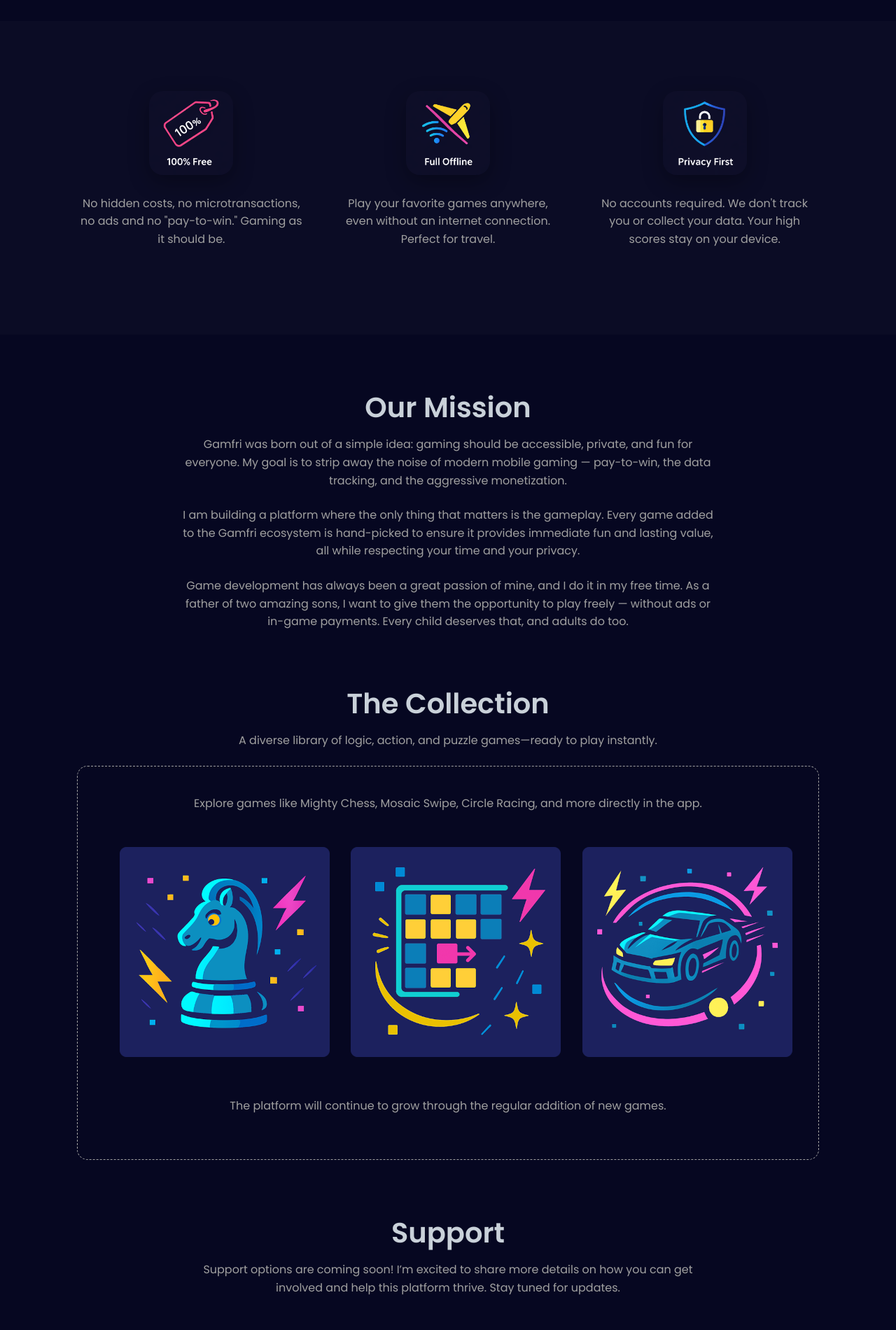
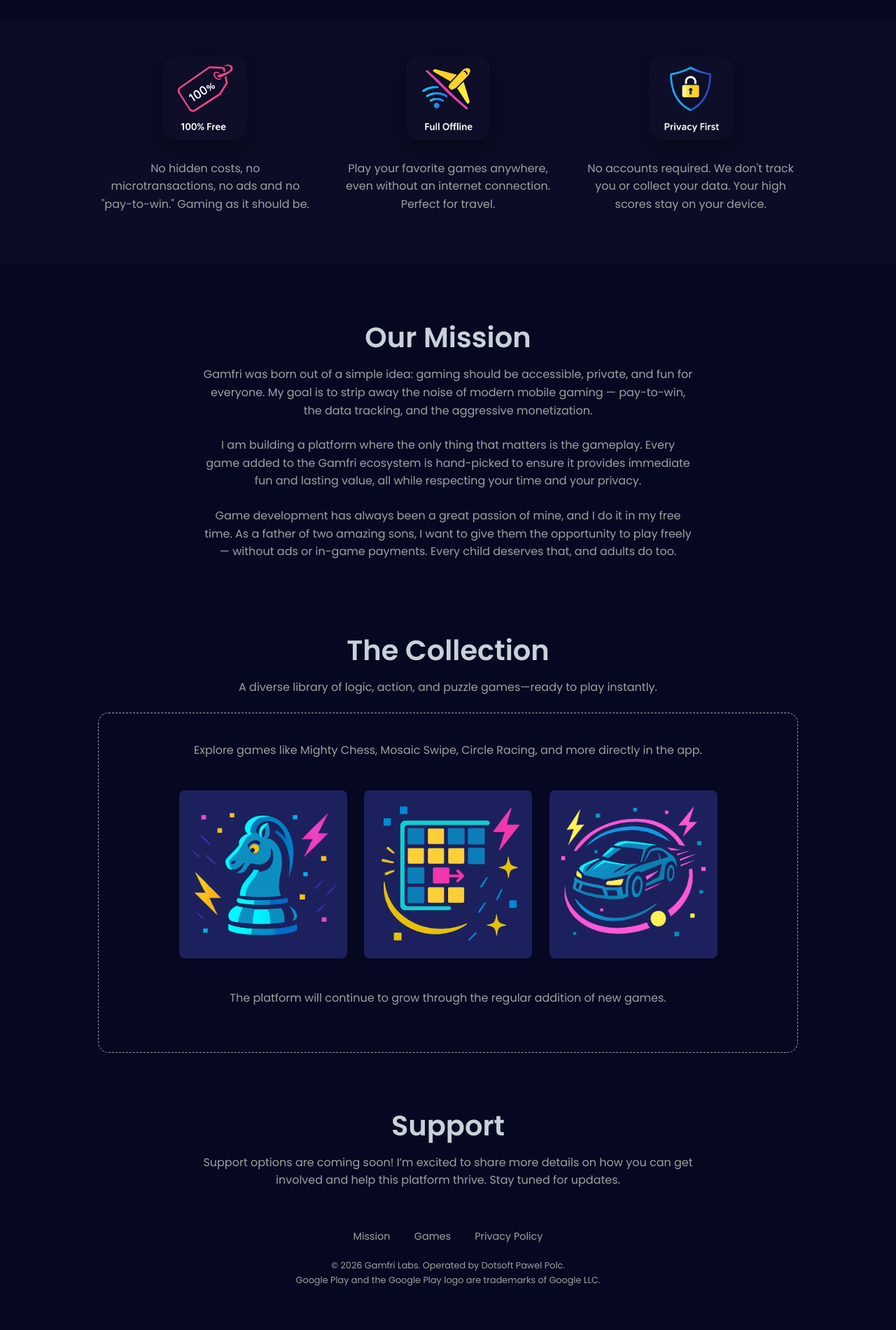
Before and after one commit to pawelpolc/GamfriPublic, a plain HTML site: page index.html in a window 1280 px wide. Shown: the part 680-2580 px from the top of the page at 70% size. Drawn offline with Linux system fonts and the light colour scheme.

Commit message:
gamfri - updates to styles and spacing

```diff
--- a/index.html
+++ b/index.html
@@ -6,34 +6,14 @@
     <title>Gamfri | Free Games. For Everyone. Forever.</title>
 
     <link rel="icon" type="image/x-icon" href="assets/favicon.ico">
-
     <link rel="stylesheet" href="style.css">
-    <style>
-        /* Specific styles for the new icon elements */
-        .feature-icon {
-            width: 120px;
-            height: auto;
-            border-radius: 20px; /* Matches the hero image */
-            margin-bottom: 20px;
-            box-shadow: 0 10px 30px rgba(0,0,0,0.3);
-        }
-        .play-badge {
-            width: 250px;
-            margin-top: 10px;
-            border-radius: 12px; /* Softened corners for the badge */
-            transition: transform 0.3s ease;
-        }
-        .play-badge:hover {
-            transform: scale(1.05);
-        }
-    </style>
 </head>
 <body>
 
     <header>
         <div class="container nav-content">
             <div class="logo">GAMFRI</div>
-            <nav class="footer-links" style="margin-bottom: 0;">
+            <nav class="footer-links nav-reset">
                 <a href="privacy-policy.html">Privacy Policy</a>
             </nav>
         </div>
@@ -42,7 +22,7 @@
     <section class="container hero">
         <div class="hero-content">
             <h1>Games for Free.<br>For Everyone. Forever.</h1>
-            <p style="font-size: 1.2rem; color: var(--text-primary);">
+            <p class="hero-subtitle">
                 No payments. No Ads. Full offline experience.
             </p>
             <p>
@@ -59,8 +39,8 @@
         </div>
     </section>
 
-    <section style="background-color: rgba(255,255,255,0.02);">
-        <div class="container" style="display: grid; grid-template-columns: repeat(auto-fit, minmax(250px, 1fr)); gap: 40px; text-align: center;">
+    <section class="features-section">
+        <div class="container features-grid">
             <div>
                 <img src="assets/gamfri-free-icon-450.png" alt="100% Free" class="feature-icon">
                 <p>No hidden costs, no microtransactions, no ads and no "pay-to-win." Gaming as it should be.</p>
@@ -76,7 +56,7 @@
         </div>
     </section>
 
-    <section id="mission" class="container" style="max-width: 800px; text-align: center; margin-top: 80px;">
+    <section id="mission" class="container content-narrow text-center">
         <h2>Our Mission</h2>
         <p>
             Gamfri was born out of a simple idea: gaming should be accessible, private, and fun for everyone. My goal is to strip away the noise of modern mobile gaming — pay-to-win, the data tracking, and the aggressive monetization.
@@ -89,19 +69,19 @@
         </p>
     </section>
 
-    <section id="games" class="container" style="text-align: center; margin-top: 80px;">
+    <section id="games" class="container text-center">
         <h2>The Collection</h2>
         <p>A diverse library of logic, action, and puzzle games—ready to play instantly.</p>
-        <div style="border: 1px dashed var(--text-secondary); padding: 40px; border-radius: 15px; color: var(--text-secondary);">
+        <div class="games-showcase">
             <p>Explore games like Mighty Chess, Mosaic Swipe, Circle Racing, and more directly in the app.</p>
             <p>
-                <img src="assets/gamfri-game-logos-1000.png" alt="Games" style="width: auto; height: auto;">
+                <img src="assets/gamfri-game-logos-1000.png" alt="Games" class="games-showcase-img">
             </p>
             <p>The platform will continue to grow through the regular addition of new games.</p>
         </div>
     </section>
 
-    <section id="support" class="container" style="max-width: 800px; text-align: center; margin-top: 80px;">
+    <section id="support" class="container content-narrow text-center">
         <h2>Support</h2>
         <p>
             Support options are coming soon! I’m excited to share more details on how you can get involved and help this platform thrive. Stay tuned for updates.
@@ -115,7 +95,7 @@
                 <a href="#games">Games</a>
                 <a href="privacy-policy.html">Privacy Policy</a>
             </div>
-            <p style="font-size: 0.8rem;">
+            <p class="footer-copy">
                 &copy; 2026 Gamfri Labs. Operated by Dotsoft Pawel Polc.<br>
                 Google Play and the Google Play logo are trademarks of Google LLC.
             </p>
--- a/style.css
+++ b/style.css
@@ -2,7 +2,6 @@
 @import url('https://fonts.googleapis.com/css2?family=Poppins:wght@300;400;600;700&display=swap');
 
 :root {
-    /* Colors from your React Theme */
     --bg-default: #060721;
     --text-primary: #c9d1d9;
     --text-secondary: #a0a0a0;
@@ -28,7 +27,6 @@
     overflow-x: hidden;
 }
 
-/* Typography matching your MUI Typography settings */
 h1, h2, h3, h4, h5 {
     font-weight: 600;
     line-height: 1.2;
@@ -37,7 +35,7 @@
 
 h1 { font-size: 3rem; }
 h2 { font-size: 2.5rem; }
-h4 { margin-bottom: 1.5rem; } /* Matches your h4: {marginBottom: '1rem'} */
+h4 { margin-bottom: 1.5rem; }
 
 p {
     color: var(--text-secondary);
@@ -50,15 +48,42 @@
     transition: var(--transition);
 }
 
-/* Layout Containers */
+/* Layout & Spacing */
+section {
+    padding: 0;
+}
+
 .container {
     max-width: var(--container-width);
     margin: 0 auto;
-    padding: 0 20px;
+    padding: 80px 50px 0;
 }
 
-section {
-    padding: 100px 0;
+header .container {
+    padding: 0 50px;
+}
+
+.hero.container {
+    padding: 50px;
+}
+
+.features-grid.container {
+    padding: 50px;
+}
+
+footer .container {
+    padding: 30px;
+}
+
+/* Utility Classes */
+.text-center {
+    text-align: center;
+}
+
+.content-narrow {
+    max-width: 800px;
+    margin-left: auto;
+    margin-right: auto;
 }
 
 /* MUI-style Sticky AppBar */
@@ -80,26 +105,30 @@
     width: 100%;
 }
 
+.nav-reset {
+    margin-bottom: 0;
+}
+
 .logo {
     font-weight: 700;
     font-size: 1.5rem;
     color: var(--text-primary);
 }
 
-/* Buttons translated from MuiButton settings */
+/* Buttons */
 .btn {
     display: inline-block;
     padding: 12px 32px;
     border-radius: 8px;
     font-weight: 600;
-    text-transform: none; /* Matches your button: {textTransform: 'none'} */
+    text-transform: none;
     cursor: pointer;
     border: none;
     transition: var(--transition);
 }
 
 .btn-primary {
-    background-color: var(--secondary-main); /* Using pink for CTA visibility */
+    background-color: var(--secondary-main);
     color: white;
 }
 
@@ -120,26 +149,67 @@
 .hero-content { flex: 1; }
 .hero-image { flex: 1; text-align: right; }
 
+.hero-subtitle {
+    font-size: 1.2rem;
+    color: var(--text-primary);
+}
+
 .hero-image img {
     max-width: 100%;
     height: auto;
     border-radius: 20px;
 }
 
-/* Responsive adjustments */
-@media (max-width: 768px) {
-    .hero {
-        flex-direction: column;
-        text-align: center;
-        padding-top: 50px;
-    }
-    .hero-image { text-align: center; }
-    h1 { font-size: 2.2rem; }
+.play-badge {
+    width: 250px;
+    margin-top: 10px;
+    border-radius: 12px;
+    transition: transform 0.3s ease;
+}
+
+.play-badge:hover {
+    transform: scale(1.05);
+}
+
+/* Features Section */
+.features-section {
+    background-color: rgba(255,255,255,0.02);
+}
+
+.features-grid {
+    display: grid;
+    grid-template-columns: repeat(auto-fit, minmax(250px, 1fr));
+    gap: 40px;
+    text-align: center;
+}
+
+.feature-icon {
+    width: 120px;
+    height: auto;
+    border-radius: 20px;
+    margin-bottom: 20px;
+    box-shadow: 0 10px 30px rgba(0,0,0,0.3);
+}
+
+/* Games Collection Section */
+.games-showcase {
+    border: 1px dashed var(--text-secondary);
+    padding: 40px;
+    border-radius: 15px;
+    color: var(--text-secondary);
+}
+
+/* Logic for the games image */
+.games-showcase-img {
+    width: 100%;
+    max-width: 800px;
+    height: auto;
+    display: block;
+    margin: 0 auto;
 }
 
 /* Footer Styles */
 footer {
-    padding: 50px 0;
     text-align: center;
 }
 
@@ -156,3 +226,23 @@
 .footer-links a:hover {
     color: var(--text-primary);
 }
+
+.footer-copy {
+    font-size: 0.8rem;
+}
+
+/* Responsive adjustments */
+@media (max-width: 768px) {
+    .hero {
+        flex-direction: column;
+        text-align: center;
+        /* Add a bit of top spacing for mobile hero specifically */
+        padding-top: 50px;
+    }
+    .hero-image { text-align: center; }
+    h1 { font-size: 2.2rem; }
+
+    .games-showcase {
+        padding: 20px;
+    }
+}
```
